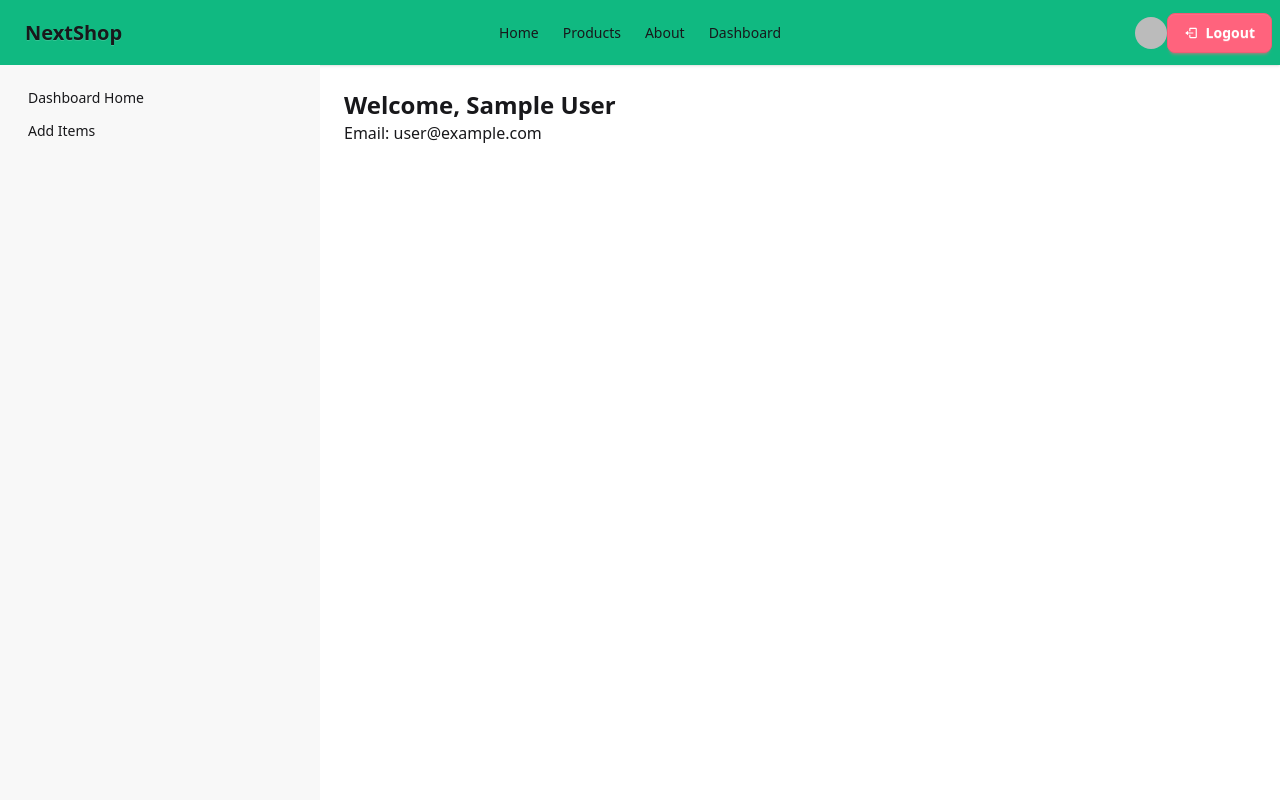
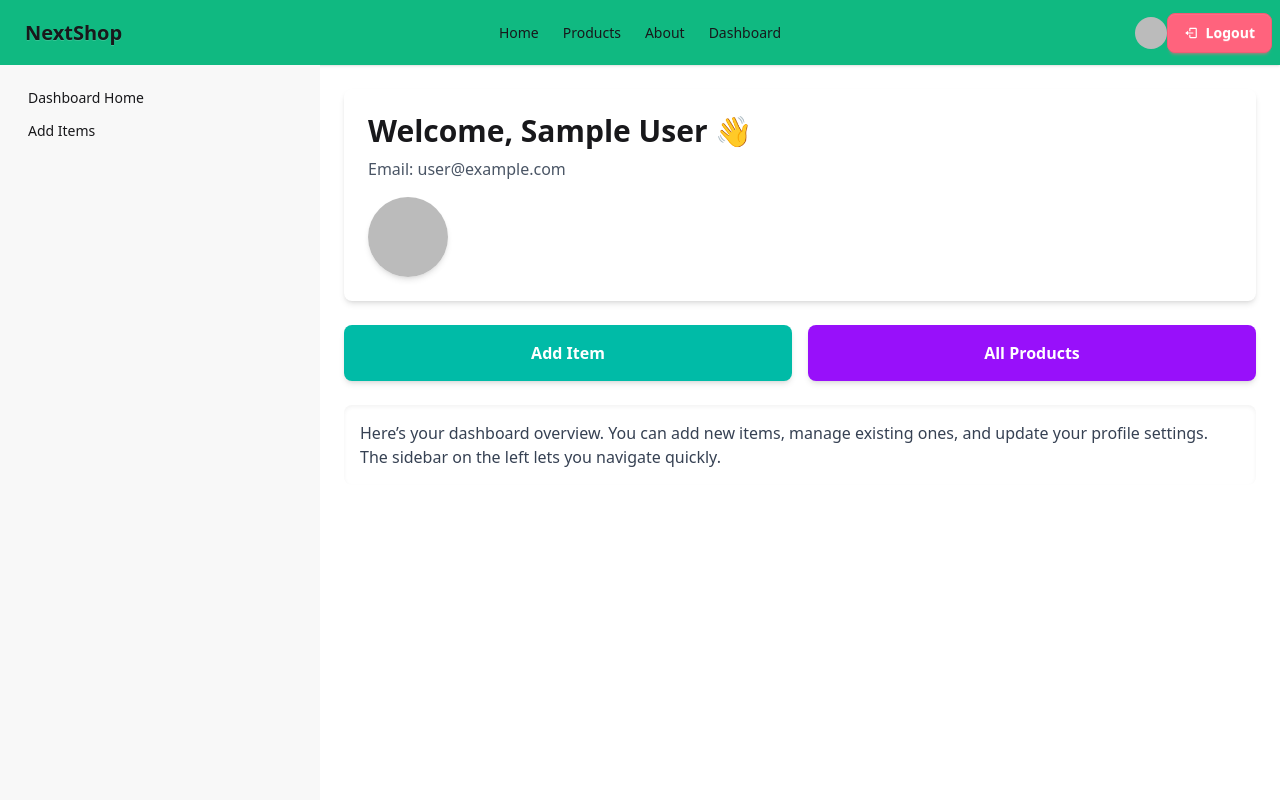
Before and after one commit to gmnayem631/next-shop-client, a Next.js app: page /dashboard in a window 1280 px wide. Shown: the top 800 px of the page. Built offline with nearby package versions, Linux system fonts and the light colour scheme; no server answers; sample sign-in values are in the browser's storage.

Commit message:
edited the dashboard route

```diff
--- /dev/null
+++ b/app/dashboard/addItem/page.js
@@ -0,0 +1,123 @@
+"use client";
+
+import { useForm } from "react-hook-form";
+
+export default function AddItemForm() {
+  const {
+    register,
+    handleSubmit,
+    formState: { errors },
+    reset,
+  } = useForm();
+
+  const onSubmit = async (data) => {
+    console.log("Form Data:", data);
+
+    reset();
+  };
+
+  return (
+    <div className="max-w-xl mx-auto p-6 bg-white shadow-md rounded-lg">
+      <h2 className="text-2xl font-bold mb-4">Add New Item</h2>
+
+      <form onSubmit={handleSubmit(onSubmit)} className="space-y-4">
+        {/* Name */}
+        <div>
+          <label className="block font-medium mb-1">Name</label>
+          <input
+            type="text"
+            {...register("name", { required: "Name is required" })}
+            className="input input-bordered w-full"
+          />
+          {errors.name && <p className="text-red-500">{errors.name.message}</p>}
+        </div>
+
+        {/* Description */}
+        <div>
+          <label className="block font-medium mb-1">Description</label>
+          <textarea
+            {...register("description", {
+              required: "Description is required",
+            })}
+            className="textarea textarea-bordered w-full"
+          />
+          {errors.description && (
+            <p className="text-red-500">{errors.description.message}</p>
+          )}
+        </div>
+
+        {/* Price */}
+        <div>
+          <label className="block font-medium mb-1">Price</label>
+          <input
+            type="number"
+            step="0.01"
+            {...register("price", { required: "Price is required" })}
+            className="input input-bordered w-full"
+          />
+          {errors.price && (
+            <p className="text-red-500">{errors.price.message}</p>
+          )}
+        </div>
+
+        {/* Category */}
+        <div>
+          <label className="block font-medium mb-1">Category</label>
+          <input
+            type="text"
+            {...register("category", { required: "Category is required" })}
+            className="input input-bordered w-full"
+          />
+          {errors.category && (
+            <p className="text-red-500">{errors.category.message}</p>
+          )}
+        </div>
+
+        {/* Image URL */}
+        <div>
+          <label className="block font-medium mb-1">Image URL</label>
+          <input
+            type="url"
+            {...register("image", { required: "Image URL is required" })}
+            className="input input-bordered w-full"
+          />
+          {errors.image && (
+            <p className="text-red-500">{errors.image.message}</p>
+          )}
+        </div>
+
+        {/* Stock */}
+        <div>
+          <label className="block font-medium mb-1">Stock</label>
+          <input
+            type="number"
+            {...register("stock", { required: "Stock is required" })}
+            className="input input-bordered w-full"
+          />
+          {errors.stock && (
+            <p className="text-red-500">{errors.stock.message}</p>
+          )}
+        </div>
+
+        {/* Rating */}
+        <div>
+          <label className="block font-medium mb-1">Rating</label>
+          <input
+            type="number"
+            step="0.1"
+            {...register("rating", { required: "Rating is required" })}
+            className="input input-bordered w-full"
+          />
+          {errors.rating && (
+            <p className="text-red-500">{errors.rating.message}</p>
+          )}
+        </div>
+
+        {/* Submit */}
+        <button type="submit" className="btn btn-primary w-full">
+          Add Item
+        </button>
+      </form>
+    </div>
+  );
+}
--- /dev/null
+++ b/app/dashboard/layout.js
@@ -0,0 +1,55 @@
+"use client";
+
+import LoadingCenter from "@/components/LoadingCenter";
+import { useSession } from "next-auth/react";
+import Link from "next/link";
+import { redirect } from "next/navigation";
+
+export default function DashboardLayout({ children }) {
+  const { data: session, status } = useSession();
+
+  if (status === "loading") {
+    return <LoadingCenter />;
+  }
+
+  if (!session) {
+    redirect("/login"); // Protect dashboard routes
+  }
+
+  return (
+    <div className="drawer lg:drawer-open">
+      {/* Drawer toggle for small screens */}
+      <input id="my-drawer" type="checkbox" className="drawer-toggle" />
+
+      {/* Main content */}
+      <div className="drawer-content p-6">
+        <label
+          htmlFor="my-drawer"
+          className="btn btn-primary drawer-button lg:hidden mb-4"
+        >
+          Open drawer
+        </label>
+
+        {/* This is where child pages (dashboard, addItem, etc.) will show */}
+        {children}
+      </div>
+
+      {/* Sidebar */}
+      <div className="drawer-side">
+        <label
+          htmlFor="my-drawer"
+          aria-label="close sidebar"
+          className="drawer-overlay"
+        ></label>
+        <ul className="menu bg-base-200 text-base-content min-h-full w-80 p-4">
+          <li>
+            <Link href="/dashboard">Dashboard Home</Link>
+          </li>
+          <li>
+            <Link href="/dashboard/addItem">Add Items</Link>
+          </li>
+        </ul>
+      </div>
+    </div>
+  );
+}
--- a/app/dashboard/page.js
+++ b/app/dashboard/page.js
@@ -1,52 +1,51 @@
 "use client";
+import { useSession } from "next-auth/react";
+import Link from "next/link";
 
-import Loading from "@/components/Loading";
-import { useSession } from "next-auth/react";
-import { redirect } from "next/navigation";
-
-export default function DashboardPage() {
-  const { data: session, status } = useSession();
-
-  if (status === "loading") {
-    return <Loading></Loading>;
-  }
-
-  if (!session) {
-    redirect("/login"); // Protect the dashboard
-  }
+export default function DashboardHome() {
+  const { data: session } = useSession();
 
   return (
-    <div className="drawer lg:drawer-open">
-      {/* Drawer toggle for small screens */}
-      <input id="my-drawer" type="checkbox" className="drawer-toggle" />
-
-      <div className="drawer-content p-6">
-        {/* Page content */}
-        <label
-          htmlFor="my-drawer"
-          className="btn btn-primary drawer-button lg:hidden"
-        >
-          Open drawer
-        </label>
-
-        <h1 className="text-2xl font-bold">Welcome, {session.user?.name}</h1>
-        <p>Email: {session.user?.email}</p>
+    <div className="space-y-6">
+      {/* Welcome card */}
+      <div className="bg-white p-6 rounded-lg shadow-md">
+        <h1 className="text-3xl font-bold mb-2">
+          Welcome, {session?.user?.name} 👋
+        </h1>
+        <p className="text-gray-600 mb-4">Email: {session?.user?.email}</p>
+        {session?.user?.image && (
+          <img
+            src={session.user.image}
+            alt={session.user.name}
+            className="w-20 h-20 rounded-full shadow-md"
+          />
+        )}
       </div>
 
-      <div className="drawer-side">
-        <label
-          htmlFor="my-drawer"
-          aria-label="close sidebar"
-          className="drawer-overlay"
-        ></label>
-        <ul className="menu bg-base-200 text-base-content min-h-full w-80 p-4">
-          <li>
-            <a>Dashboard Home</a>
-          </li>
-          <li>
-            <a>Add Items</a>
-          </li>
-        </ul>
+      {/* Quick Links */}
+      <div className="grid grid-cols-1 md:grid-cols-2 gap-4">
+        <Link
+          href="/dashboard/addItem"
+          className="bg-teal-500 hover:bg-teal-600 text-white font-semibold py-4 px-6 rounded-lg shadow-md text-center transition-colors"
+        >
+          Add Item
+        </Link>
+
+        <Link
+          href="/products"
+          className="bg-purple-600 hover:bg-purple-700 text-white font-semibold py-4 px-6 rounded-lg shadow-md text-center transition-colors"
+        >
+          All Products
+        </Link>
+      </div>
+
+      {/* Info Section */}
+      <div className="bg-base-100 p-4 rounded-lg shadow-inner text-gray-700">
+        <p>
+          Here’s your dashboard overview. You can add new items, manage existing
+          ones, and update your profile settings. The sidebar on the left lets
+          you navigate quickly.
+        </p>
       </div>
     </div>
   );
--- a/app/products/page.js
+++ b/app/products/page.js
@@ -5,7 +5,7 @@ import Link from "next/link";
 import { motion } from "framer-motion";
 import productsData from "@/data/products.json";
 
-const ProductList = () => {
+function ProductList() {
   const [visibleCount, setVisibleCount] = useState(12);
 
   const handleLoadMore = () => {
@@ -66,6 +66,6 @@ const ProductList = () => {
       )}
     </section>
   );
-};
+}
 
 export default ProductList;
--- /dev/null
+++ b/components/LoadingCenter.jsx
@@ -0,0 +1,11 @@
+import React from "react";
+
+const LoadingCenter = () => {
+  return (
+    <div className="flex items-center justify-center min-h-screen">
+      <span className="loading loading-spinner loading-xl text-4xl"></span>
+    </div>
+  );
+};
+
+export default LoadingCenter;
--- a/package.json
+++ b/package.json
@@ -12,10 +12,12 @@
     "@tailwindcss/postcss": "^4.1.12",
     "daisyui": "^5.0.50",
     "framer-motion": "^12.23.12",
+    "mongodb": "^6.18.0",
     "next": "15.5.0",
     "next-auth": "^4.24.11",
     "react": "19.1.0",
     "react-dom": "19.1.0",
+    "react-hook-form": "^7.62.0",
     "react-icons": "^5.5.0",
     "tailwindcss": "^4.1.12"
   },
```
Also changed, not shown: app/dashboard/addItems/page.js (deleted), 1 other file (tests, documents, lock files or other folders).
